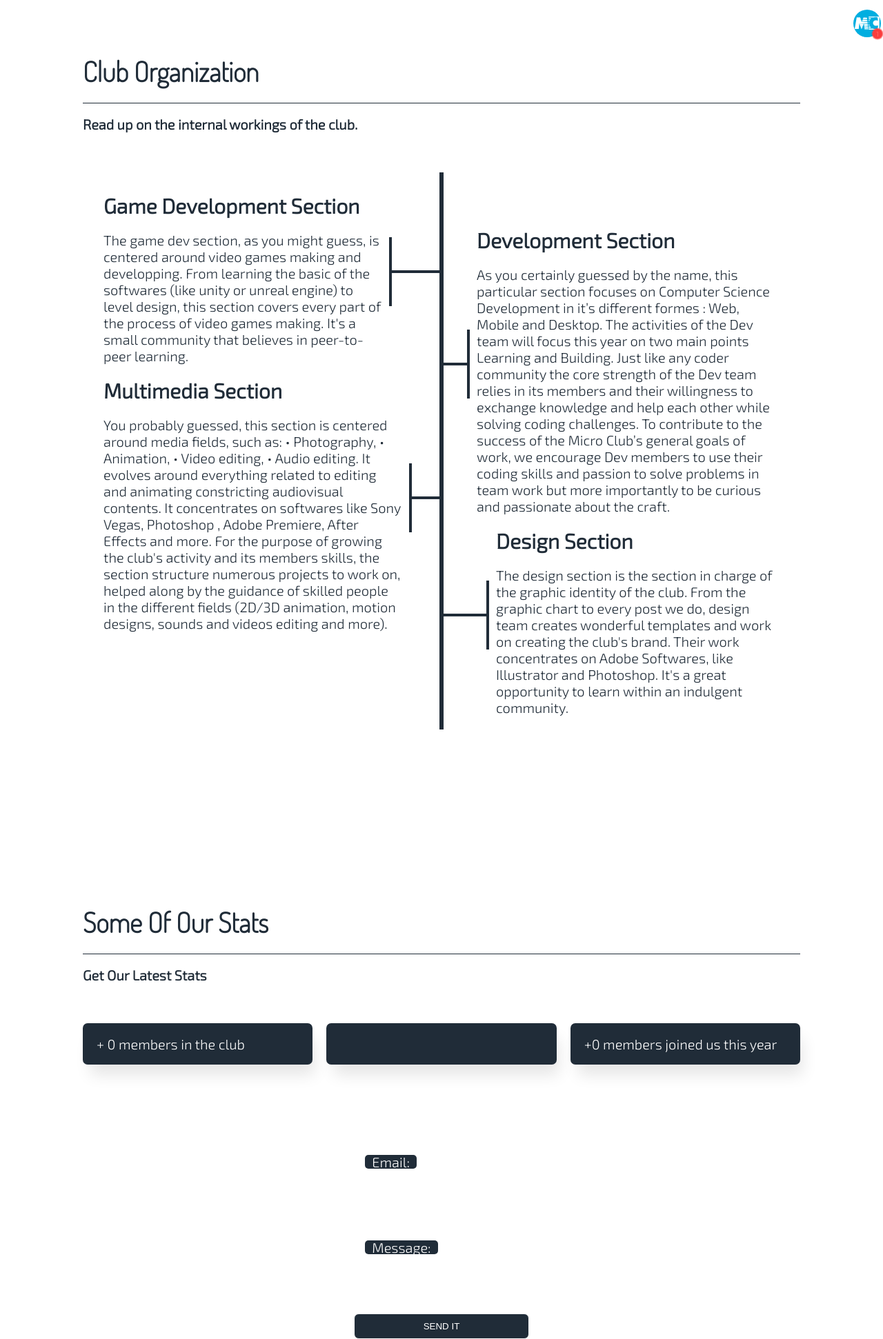
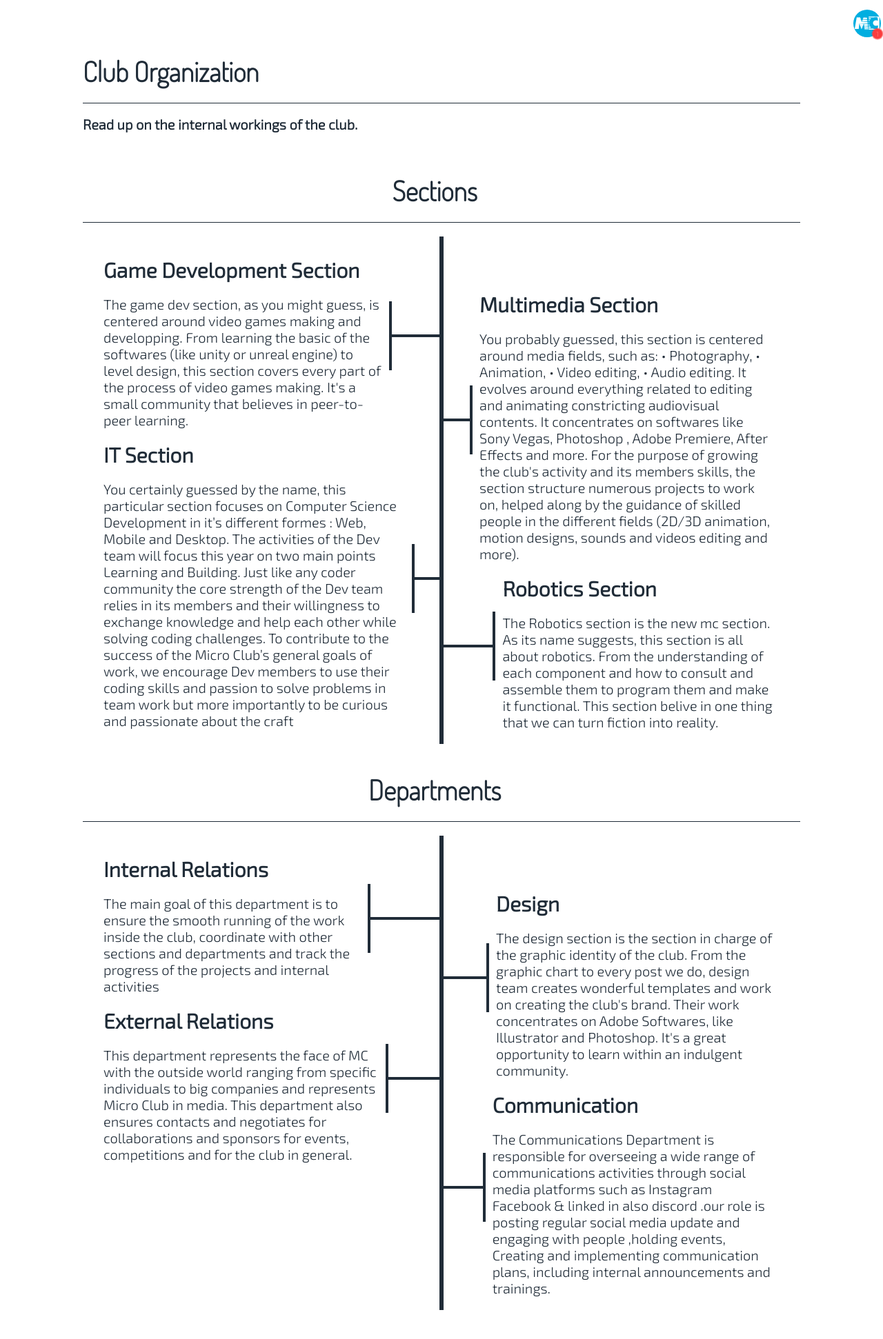
Before and after one commit to Yanis540/PROJET-PWEB, a PHP site: page / in a window 1280 px wide. Shown: the part 1050-2992 px from the top of the page at 69% size. Run offline with PHP 8.4, Linux system fonts and the light colour scheme; data that the repository does not hold is empty; some libraries are stand-ins or nearby versions.

Commit message:
added structures

```diff
--- a/CSS/About.css
+++ b/CSS/About.css
@@ -23,7 +23,7 @@
     opacity: 0;
     transform: translate(150%,150%);
     transition:
-     transform 100ms ease-in-out,
+     transform 200ms ease-in-out,
      opacity 300ms ease-in-out
     ;
 }
--- a/Components/Register.php
+++ b/Components/Register.php
@@ -45,7 +45,17 @@
 
             }
         }
-        unset($_POST['submit-register']);
+        catch(Exception $e)
+        {
+            echo "
+              <script>
+                document.body.classList.add('other');
+              </script>
+            ";
+        }
+        finally{
+            unset($_POST['submit-register']);
+        }
 
     }
 
--- a/Components/Structures.php
+++ b/Components/Structures.php
@@ -1,6 +1,7 @@
 <div id="structures"class="structures-page paire">
     <h1 class="structures-title">Club Organization</h1>
     <p class="structures-desc">Read up on the internal workings of the club.</p>
+    <h1 class="structures-title" style='text-align:center;'>Sections</h1>
     <div class="structures">
         <div class="left-structure">
             <div class="structure left-top">
@@ -16,9 +17,9 @@
             </div>
             <div class="structure left-bottom">
                 <div class="content">
-                    <h2 class="structure-name left">Multimedia Section</h2>
+                    <h2 class="structure-name">IT Section</h2>
                     <span class="structure-description">
-                        You probably guessed, this section is centered around media fields, such as: • Photography, • Animation, • Video editing, • Audio editing. It evolves around everything related to editing and animating constricting audiovisual contents. It concentrates on softwares like Sony Vegas, Photoshop , Adobe Premiere, After Effects and more. For the purpose of growing the club's activity and its members skills, the section structure numerous projects to work on, helped along by the guidance of skilled people in the different fields (2D/3D animation, motion designs, sounds and videos editing and more).
+                     You certainly guessed by the name, this particular section focuses on Computer Science Development in it’s different formes : Web, Mobile and Desktop. The activities of the Dev team will focus this year on two main points Learning and Building. Just like any coder community the core strength of the Dev team relies in its members and their willingness to exchange knowledge and help each other while solving coding challenges. To contribute to the success of the Micro Club’s general goals of work, we encourage Dev members to use their coding skills and passion to solve problems in team work but more importantly to be curious and passionate about the craft
                     </span>
                 </div>
                 <div class="sidebars">
@@ -27,14 +28,14 @@
             </div>
         </div>
         <div class="right-structure">
-            <div class="structure right-top ">
-                <div class="sidebars right">
+          <div class="structure  right-top">
+               <div class="sidebars right">
                     <div class="internal"></div>
                 </div>
                 <div class="content">
-                    <h2 class="structure-name">Development Section</h2>
+                    <h2 class="structure-name left">Multimedia Section</h2>
                     <span class="structure-description">
-                        As you certainly guessed by the name, this particular section focuses on Computer Science Development in it’s different formes : Web, Mobile and Desktop. The activities of the Dev team will focus this year on two main points Learning and Building. Just like any coder community the core strength of the Dev team relies in its members and their willingness to exchange knowledge and help each other while solving coding challenges. To contribute to the success of the Micro Club’s general goals of work, we encourage Dev members to use their coding skills and passion to solve problems in team work but more importantly to be curious and passionate about the craft.
+                        You probably guessed, this section is centered around media fields, such as: • Photography, • Animation, • Video editing, • Audio editing. It evolves around everything related to editing and animating constricting audiovisual contents. It concentrates on softwares like Sony Vegas, Photoshop , Adobe Premiere, After Effects and more. For the purpose of growing the club's activity and its members skills, the section structure numerous projects to work on, helped along by the guidance of skilled people in the different fields (2D/3D animation, motion designs, sounds and videos editing and more).
                     </span>
                 </div>
             </div>
@@ -43,12 +44,69 @@
                     <div class="internal"></div>
                 </div>
                 <div class="content">
-                    <h2 class="structure-name">Design Section</h2>
+                    <h2 class="structure-name">Robotics Section</h2>
                     <span class="structure-description">
-                        The design section is the section in charge of the graphic identity of the club. From the graphic chart to every post we do, design team creates wonderful templates and work on creating the club's brand. Their work concentrates on Adobe Softwares, like Illustrator and Photoshop. It's a great opportunity to learn within an indulgent community.
+                       The Robotics section is the new mc section. As its name suggests, this section is all about robotics. From the understanding of each component and how to consult and assemble them to program them and make it functional. This section belive in one thing that we can turn fiction into reality.
+                    </span>
+                </div>
+            </div>
+        </div>
+    </div>
+    <h1 class="structures-title" style='text-align:center;'>Departments</h1>
+    <div class="structures">
+        <div class="left-structure">
+            <div class="structure left-top">
+                <div class="content">
+                    <h2 class="structure-name">Internal Relations</h2>
+                    <span class="structure-description">
+                    The main goal of this department is to ensure the smooth running of the work inside the club, coordinate with other sections and departments and track the progress of the projects and internal activities
+                    </span>
+                </div>
+                <div class="sidebars">
+                    <div class="internal"></div>
+                </div>
+            </div>
+            <div class="structure left-bottom">
+                <div class="content">
+                    <h2 class="structure-name">External Relations</h2>
+                    <span class="structure-description">
+                     This department represents the face of MC with the outside world ranging from specific individuals to big companies and represents Micro Club in media. This department also ensures contacts and negotiates for collaborations and sponsors for events, competitions and for the club in general.
+                    </span>
+                </div>
+                <div class="sidebars">
+                    <div class="internal"></div>
+                </div>
+            </div>
+        </div>
+        <div class="right-structure">
+          <div class="structure  right-top">
+               <div class="sidebars right">
+                    <div class="internal"></div>
+                </div>
+                <div class="content">
+                    <h2 class="structure-name left">Design</h2>
+                    <span class="structure-description">
+                       The design section is the section in charge of the graphic identity of the club. From the graphic chart to every post we do, design team creates wonderful templates and work on creating the club's brand. Their work concentrates on Adobe Softwares, like Illustrator and Photoshop. It's a great opportunity to learn within an indulgent community.
+                    </span>
+                </div>
+            </div>
+            <div class="structure right-bottom">
+                <div class="sidebars right">
+                    <div class="internal"></div>
+                </div>
+                <div class="content">
+                    <h2 class="structure-name">Communication</h2>
+                    <span class="structure-description">
+                    The Communications Department is responsible for overseeing a wide range of communications activities through social media platforms such as Instagram Facebook & linked in also discord .our role is posting regular social media update and engaging with people ,holding events, Creating and implementing communication plans, including internal announcements and trainings.
                     </span>
                 </div>
             </div>
         </div>
     </div>
 </div>
+<!-- <div class="content">
+                    <h2 class="structure-name">Design Section</h2>
+                    <span class="structure-description">
+                        The design section is the section in charge of the graphic identity of the club. From the graphic chart to every post we do, design team creates wonderful templates and work on creating the club's brand. Their work concentrates on Adobe Softwares, like Illustrator and Photoshop. It's a great opportunity to learn within an indulgent community.
+                    </span>
+                </div> -->
--- a/script.js
+++ b/JS/script.js
@@ -1,4 +1,4 @@
-import Toast from './Toast/Toast.js'
+import Toast from '../Toast/Toast.js'
 
 let navLogo=document.getElementById('nav-logo-name');
 
--- a/index.php
+++ b/index.php
@@ -61,10 +61,10 @@
     <link rel="stylesheet" href="./CSS/Navbar.css">
     <link rel="stylesheet" href="./CSS/Modal.css">
     <link rel="stylesheet" href="./CSS/main.css">
-    <script src="./script.js"defer type="module" ></script>
-    <script src="./dark-light.js"defer ></script>
-    <script src="./intersection-observer.js"defer ></script>
-    <script src="./messenger.js"defer ></script>
+    <script src="./JS/script.js"defer type="module" ></script>
+    <script src="./JS/dark-light.js"defer ></script>
+    <script src="./JS/intersection-observer.js"defer ></script>
+    <script src="./JS/messenger.js"defer ></script>
     <link rel="stylesheet" href="https://cdnjs.cloudflare.com/ajax/libs/font-awesome/6.1.1/css/all.min.css" integrity="sha512-KfkfwYDsLkIlwQp6LFnl8zNdLGxu9YAA1QvwINks4PhcElQSvqcyVLLD9aMhXd13uQjoXtEKNosOWaZqXgel0g==" crossorigin="anonymous" referrerpolicy="no-referrer" />
     <link rel = "icon" href = "./SVG/MC-LOGO.svg"
         type = "image/x-icon">
```
Also changed, not shown: JS/dark-light.js (renamed from dark-light.js), JS/intersection-observer.js (renamed from intersection-observer.js), JS/messenger.js (renamed from messenger.js).
